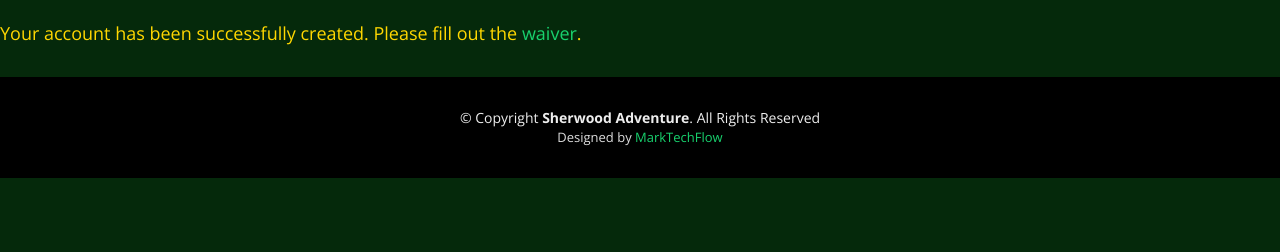
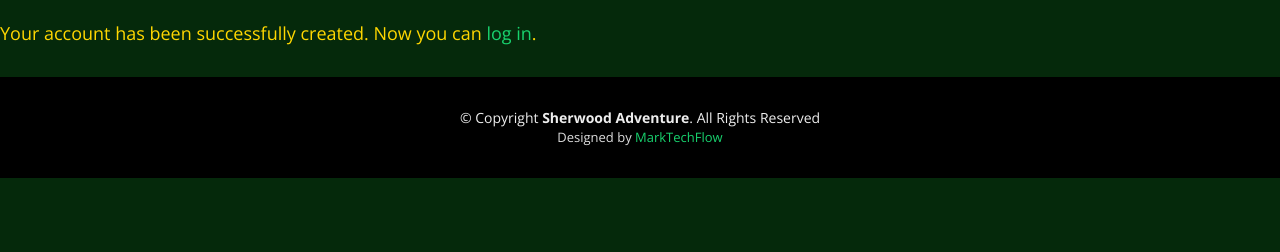
Before and after one commit to jeffveg/sherwood_signup, a Django app: template authentication/templates/authentication/register_done.html in a window 1280 px wide. Shown: the part 186-438 px from the top of the page. Run offline with Django 4.2, Linux system fonts and the light colour scheme; the template is opened without the code that fills it, so the values that code supplies are empty.

Commit message:
Removed the link to jotform for waiver

```diff
--- a/authentication/templates/authentication/register_done.html
+++ b/authentication/templates/authentication/register_done.html
@@ -5,7 +5,12 @@
 {% block content %}
 
 <h1>Welcome {{ new_user.first_name }}!</h1>
+
+<p>Your account has been successfully created. Now you can <a
+href="{% url "login" %}">log in</a>.</p>
+<!--   this was to force people to the waiver
 <p>Your account has been successfully created. Please fill out the <a target="_blank"
 href="https://form.jotform.com/SherwoodAdventure/Tournament_Signup">waiver</a>.</p>
+-->
 
 {% endblock %}
```
